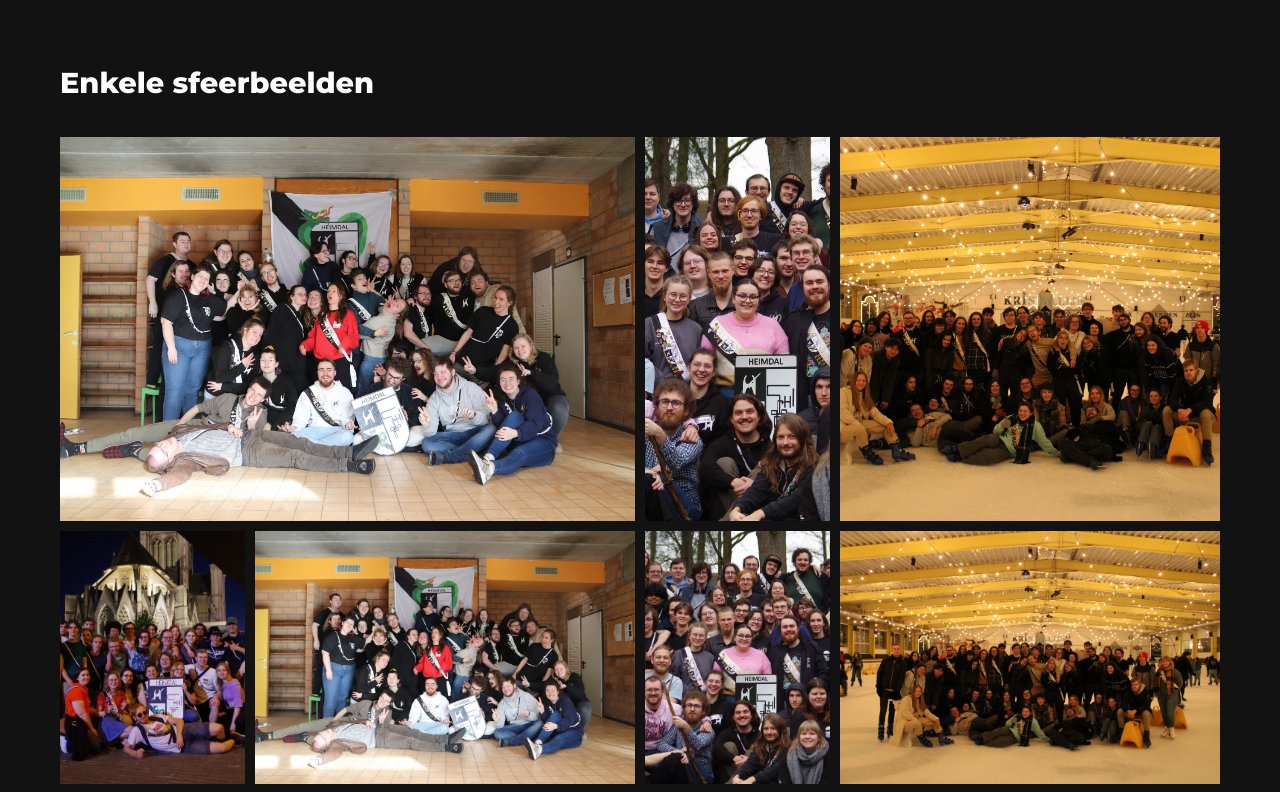
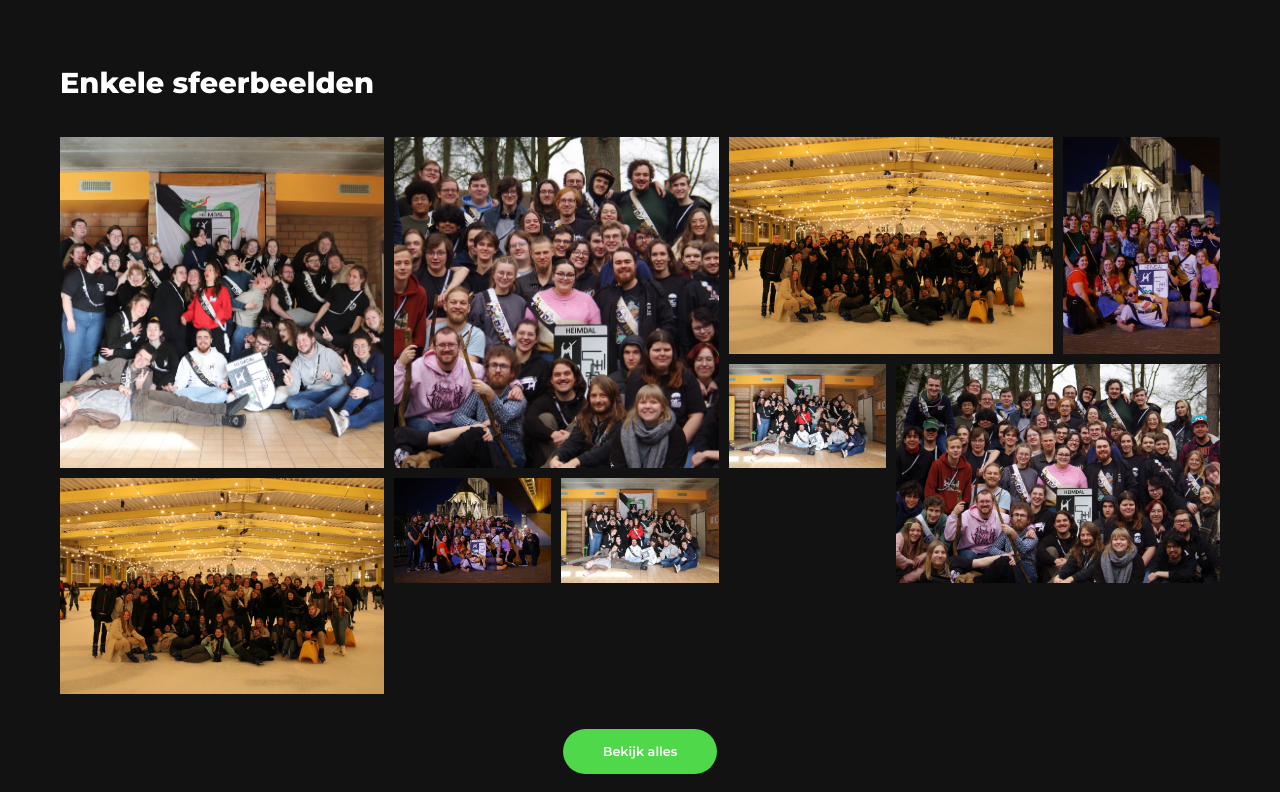
Before and after one commit to Heimdalbe/Mimisbrunnr-frontend, a React (Vite) app in the folder mimisbrunnr-frontend/: page / in a window 1280 px wide. Shown: the part 2000-2792 px from the top of the page. Built offline with nearby package versions, Linux system fonts and the light colour scheme.

Commit message:
Imagegrid verbeterd
Is beter maar nog steeds niet helemaal perfect

```diff
--- a/mimisbrunnr-frontend/src/components/Home/FotoSectie/FotoSectie.jsx
+++ b/mimisbrunnr-frontend/src/components/Home/FotoSectie/FotoSectie.jsx
@@ -3,10 +3,22 @@ import ImageGrid from '../../Images/ImageGrid';
 import './FotoSectie.css';
 
 const FotoSectie = () => {
+  const images = [
+    "Groepsfoto4.jpg",
+    "Groepsfoto1.jpg",
+    "Groepsfoto2.jpg",
+    "Groepsfoto3.jpg",
+    "Groepsfoto4.jpg",
+    "Groepsfoto1.jpg",
+    "Groepsfoto2.jpg",
+    "Groepsfoto3.jpg",
+    "Groepsfoto4.jpg"
+  ];
+
   return (
     <div className='container' style={{ paddingTop: 5 }}>
       <h1>Enkele sfeerbeelden</h1>
-      <ImageGrid images={["Groepsfoto4.jpg", "Groepsfoto1.jpg", "Groepsfoto2.jpg", "Groepsfoto3.jpg", "Groepsfoto4.jpg", "Groepsfoto1.jpg", "Groepsfoto2.jpg", "Groepsfoto3.jpg", "Groepsfoto4.jpg"]} />
+      <ImageGrid images={images} />
       <div className="button-wrapper">
         <PrimaryButton
           text='Bekijk alles'
--- a/mimisbrunnr-frontend/src/components/Images/ImageGrid.css
+++ b/mimisbrunnr-frontend/src/components/Images/ImageGrid.css
@@ -1,6 +1,6 @@
 .image-grid {
   display: grid;
-  grid-template-columns: repeat(6, 1fr);
+  grid-template-columns: repeat(auto-fit, minmax(150px, 1fr));
   grid-auto-flow: dense;
   gap: 10px;
 }
--- a/mimisbrunnr-frontend/src/components/Images/ImageGrid.jsx
+++ b/mimisbrunnr-frontend/src/components/Images/ImageGrid.jsx
@@ -1,30 +1,34 @@
 import './ImageGrid.css';
 
-const ImageGrid = ({ images, rows }) => {
+const ImageGrid = ({ images }) => {
 
   const randomSpan = () => {
-    const colSpan = Math.ceil(Math.random() * 3);
-    const rowSpan = Math.ceil(Math.random() * rows);
+    const r = Math.random();
+
+    if (r < 0.15) {
+      return {
+        gridColumnEnd: `span 2`,
+        gridRowEnd: `span 2`,
+      };
+    }
+
+    if (r < 0.6) {
+      return {
+        gridColumnEnd: `span 2`,
+        gridRowEnd: `span 1`,
+      };
+    }
 
     return {
-      gridColumnEnd: `span ${colSpan}`,
-      gridRowEnd: `span ${rowSpan}`,
+      gridColumnEnd: `span 1`,
+      gridRowEnd: `span 1`,
     };
   };
 
   return (
-    <div
-      className="image-grid"
-      style={{
-        gridTemplateRows: `repeat(${rows}, 150px)`
-      }}
-    >
+    <div className="image-grid">
       {images.map((src, i) => (
-        <div
-          key={i}
-          className="image-grid-item"
-          style={randomSpan()}
-        >
+        <div key={i} className="image-grid-item" style={randomSpan()}>
           <img src={src} alt="" />
         </div>
       ))}
```
